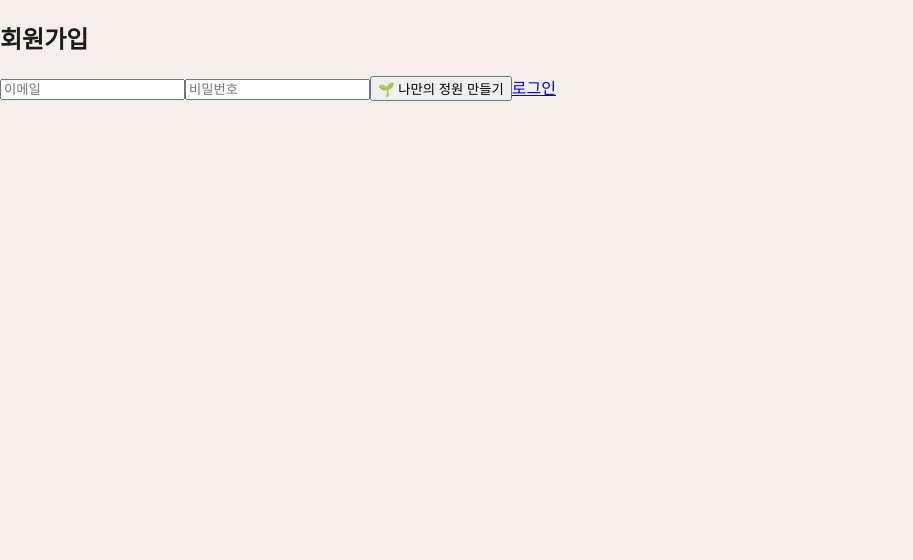
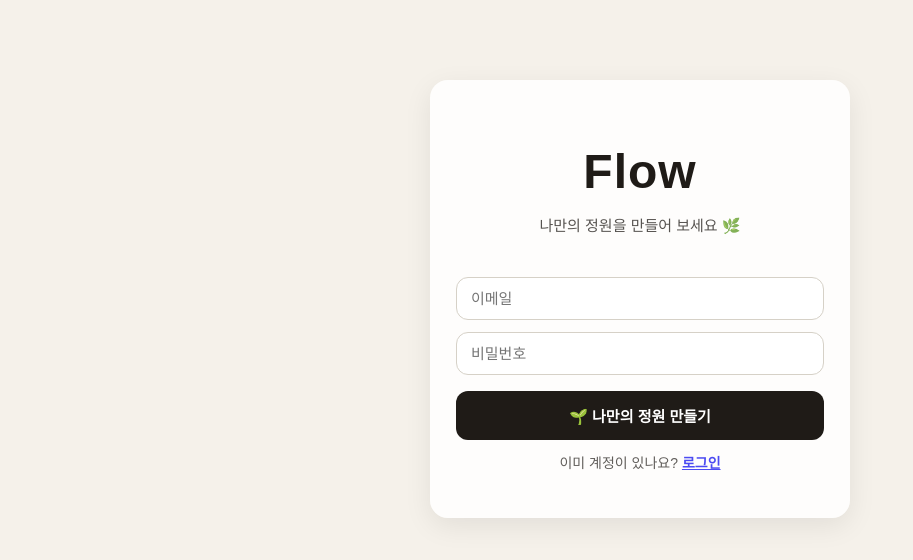
Before and after one commit to l1lsang/AIFlowerShop, a React (Create React App) app: page /signup in a window 1280 px wide. Shown: the top 560 px of the page, without its empty margins (0-913 px from the left). Built offline with nearby package versions, Linux system fonts and the light colour scheme; no server answers.

Commit message:
Update Signup.jsx

```diff
--- a/src/components/Signup.jsx
+++ b/src/components/Signup.jsx
@@ -1,36 +1,60 @@
+// src/components/Signup.jsx
 import React, { useState } from "react";
 import { createUserWithEmailAndPassword } from "firebase/auth";
 import { auth, db } from "../firebase";
 import { setDoc, doc } from "firebase/firestore";
 
 export default function Signup() {
-  const [email,setEmail]=useState("");
-  const [pw,setPw]=useState("");
-  const [err,setErr]=useState("");
+  const [email, setEmail] = useState("");
+  const [pw, setPw] = useState("");
+  const [err, setErr] = useState("");
 
   const signup = async () => {
     try {
-      const res = await createUserWithEmailAndPassword(auth,email,pw);
+      const res = await createUserWithEmailAndPassword(auth, email, pw);
       const user = res.user;
 
-      await setDoc(doc(db,"users",user.uid),{
-        email:user.email,
-        createdAt:new Date()
-      });
+      await setDoc(
+        doc(db, "users", user.uid),
+        {
+          email: user.email,
+          createdAt: new Date(),
+        },
+        { merge: true }
+      );
     } catch {
       setErr("회원가입 실패");
     }
   };
 
   return (
-    <div className="signup-wrap">
-      <h2>회원가입</h2>
+    <div className="auth-wrap">
+      <h1 className="flow-logo">Flow</h1>
+      <p className="flow-sub">나만의 정원을 만들어 보세요 🌿</p>
 
-      <input placeholder="이메일" onChange={(e)=>setEmail(e.target.value)}/>
-      <input type="password" placeholder="비밀번호" onChange={(e)=>setPw(e.target.value)}/>
-      <button onClick={signup}>🌱 나만의 정원 만들기</button>
-      {err&&<p>{err}</p>}
-      <a href="/login">로그인</a>
+      <div className="auth-box">
+        <input
+          type="email"
+          placeholder="이메일"
+          value={email}
+          onChange={(e) => setEmail(e.target.value)}
+        />
+        <input
+          type="password"
+          placeholder="비밀번호"
+          value={pw}
+          onChange={(e) => setPw(e.target.value)}
+        />
+        <button className="btn-primary" onClick={signup}>
+          🌱 나만의 정원 만들기
+        </button>
+      </div>
+
+      {err && <p className="error-msg">{err}</p>}
+
+      <p className="auth-link">
+        이미 계정이 있나요? <span><a href="/login">로그인</a></span>
+      </p>
     </div>
   );
 }
```
